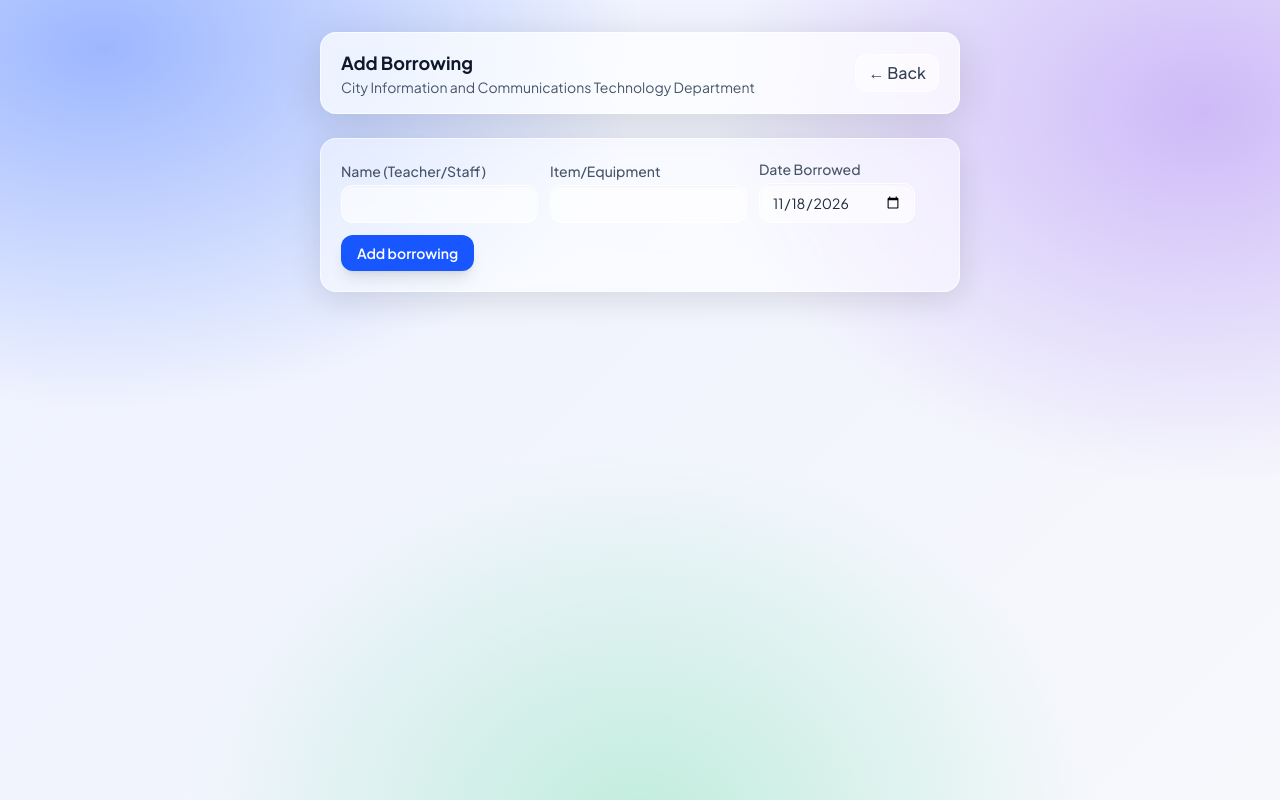
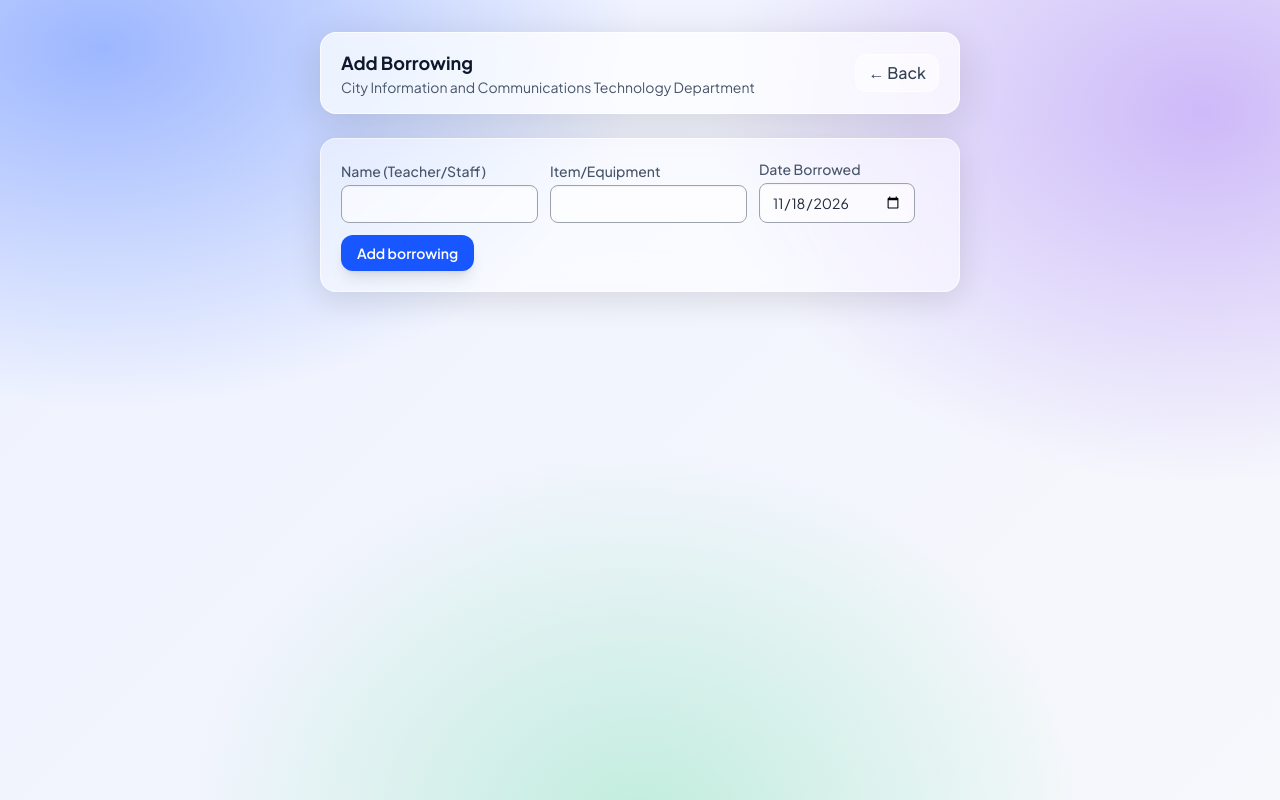
Before and after one commit to Kendaichi/borrowers-system, a Next.js app: page /borrowings/new in a window 1280 px wide. Built offline with nearby package versions, Linux system fonts and the light colour scheme; no server answers.

Commit message:
style: added border for add borrowing input fields

```diff
--- a/components/add-borrowing-form.tsx
+++ b/components/add-borrowing-form.tsx
@@ -41,7 +41,7 @@ export default function AddBorrowingForm() {
         <input
           value={borrowerName}
           onChange={(e) => setBorrowerName(e.target.value)}
-          className="glass-input mt-1 block rounded-xl px-3 py-2 text-slate-800 outline-none"
+          className="glass-input mt-1 block border-1 border-gray-400 rounded-lg px-3 py-2 text-slate-800 outline-none"
         />
       </label>
       <label className="text-sm">
@@ -49,7 +49,7 @@ export default function AddBorrowingForm() {
         <input
           value={item}
           onChange={(e) => setItem(e.target.value)}
-          className="glass-input mt-1 block rounded-xl px-3 py-2 text-slate-800 outline-none"
+          className="glass-input mt-1 block border-1 border-gray-400 rounded-lg px-3 py-2 text-slate-800 outline-none"
         />
       </label>
       <label className="text-sm">
@@ -58,7 +58,7 @@ export default function AddBorrowingForm() {
           type="date"
           value={dateBorrowed}
           onChange={(e) => setDateBorrowed(e.target.value)}
-          className="glass-input mt-1 block rounded-xl px-3 py-2 text-slate-800 outline-none"
+          className="glass-input mt-1 block border-1 border-gray-400 rounded-lg px-3 py-2 text-slate-800 outline-none"
         />
       </label>
       <button disabled={isSubmitting} className="rounded-xl bg-[color:var(--primary)] px-4 py-2 text-sm font-semibold text-white shadow-lg transition hover:brightness-110">
```
